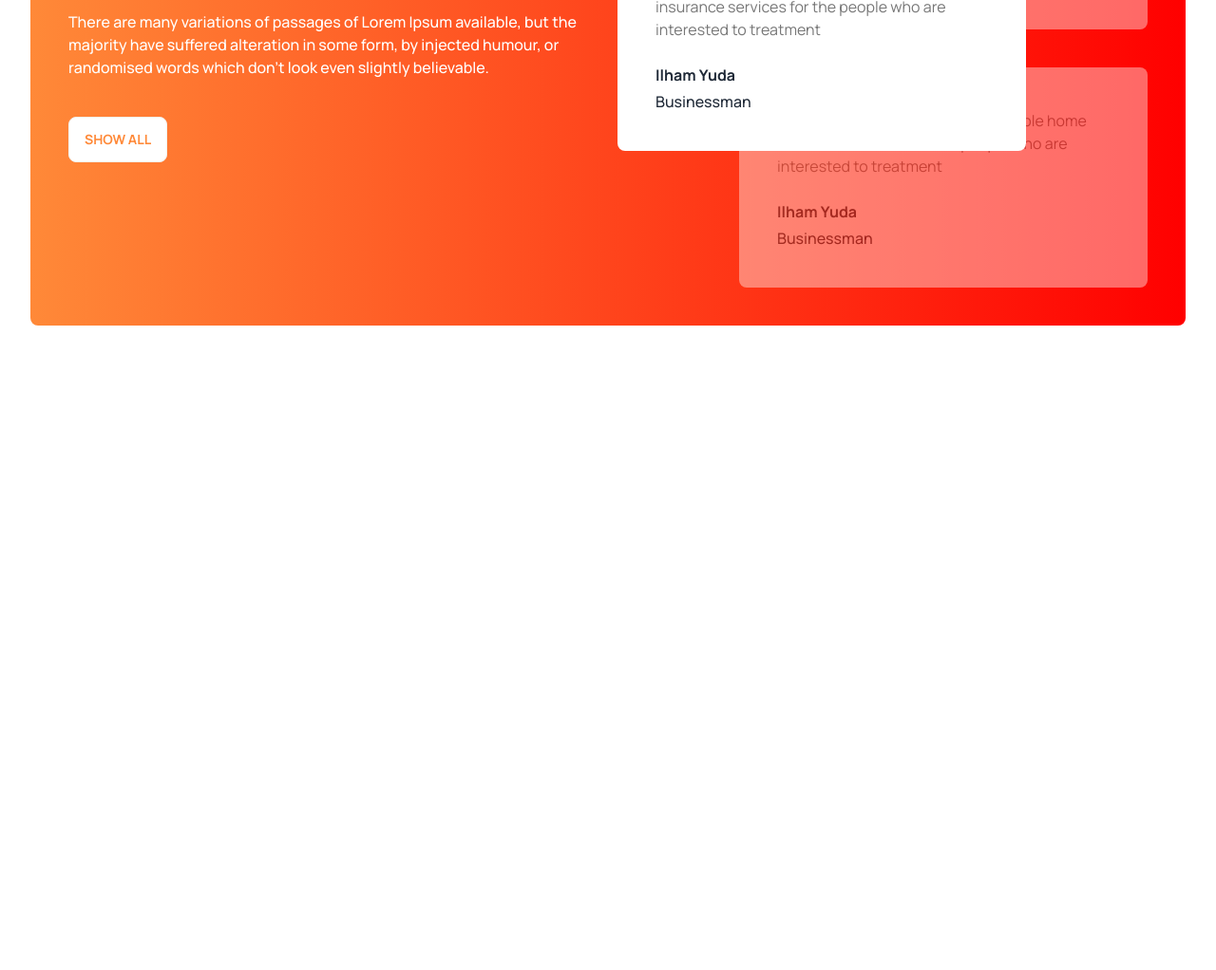
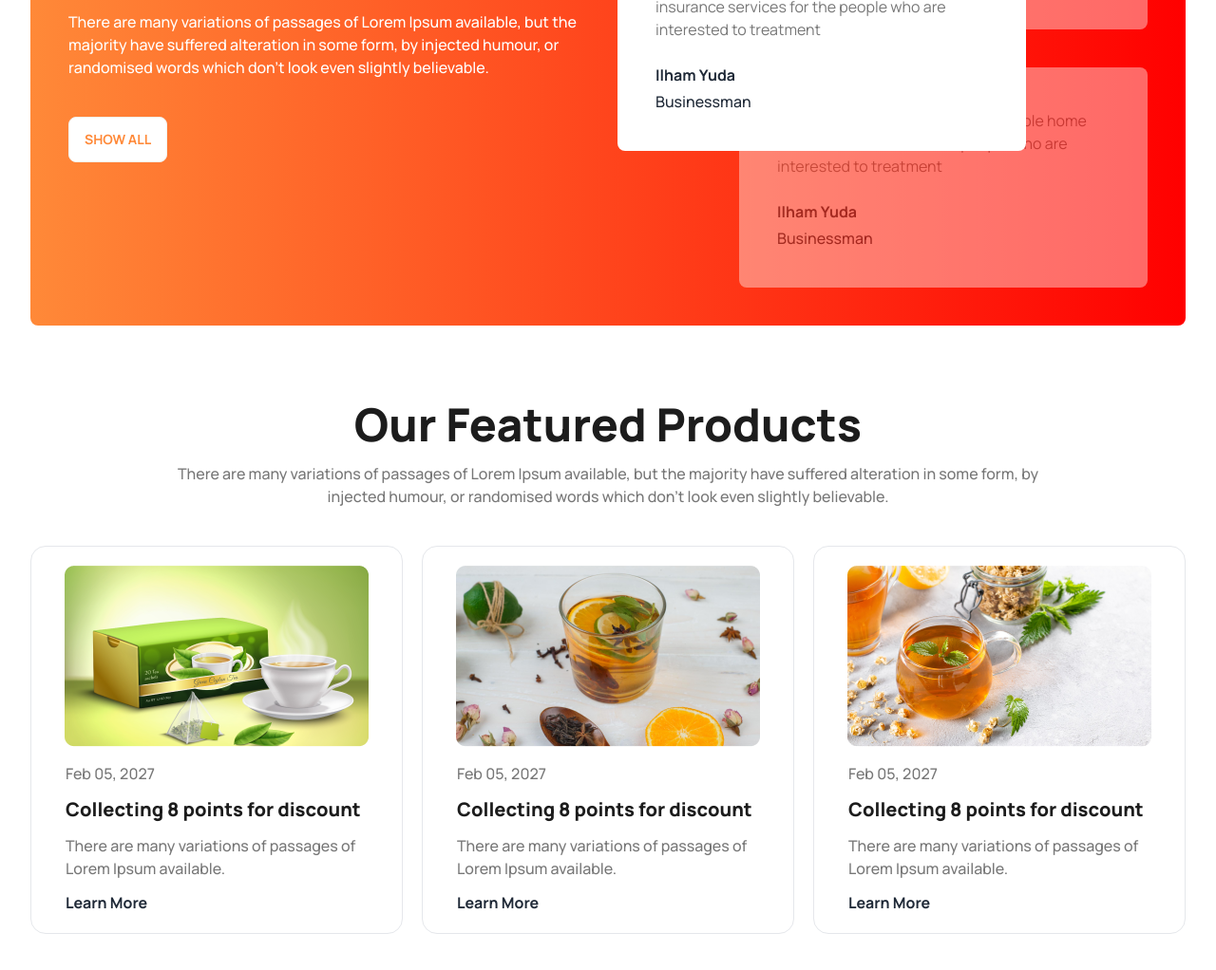
Before and after one commit to Jahid462/tea_house, a plain HTML site: page index.html in a window 1280 px wide. Shown: the part 2097-3119 px from the top of the page at 95% size. Before the commit the page ends 2440 px from the top, so only its background shows below. Drawn offline with nearby package versions, Linux system fonts and the light colour scheme.

Commit message:
News and Events Section Done

```diff
--- a/index.html
+++ b/index.html
@@ -157,6 +157,44 @@
             </div>
         </section>
 
+        <!---------------- News and Events Section ------------------>
+
+        <section class="my-20">
+            <div class="text-center space-y-4">
+                <h1 class="text-4xl md:text-5xl font-extrabold text-primary_color">Our Featured Products</h1>
+                <p class="font-medium text-second_color lg:px-32">There are many variations of passages of Lorem Ipsum available, but the majority have suffered alteration in some form, by injected humour, or randomised words which don't look even slightly believable. </p>
+            </div>
+            <div class="grid grid-cols-1 lg:grid-cols-3 gap-5 mt-10">
+                <div class="card card-compact border py-5">
+                    <figure><img src="./images/news-1.png" alt="Shoes" /></figure>
+                    <div class="px-9 space-y-3 mt-4">
+                        <p class="text-second_color font-medium">Feb 05, 2027</p>
+                        <h2 class="text-primary_color font-extrabold text-xl">Collecting 8 points for discount</h2>
+                        <p class="text-second_color font-medium">There are many variations of passages of Lorem Ipsum available.</p>
+                        <a href="#" class="block font-bold">Learn More</a>
+                    </div>
+                </div>
+                <div class="card card-compact border py-5">
+                    <figure><img src="./images/news-2.png" alt="Shoes" /></figure>
+                    <div class="px-9 space-y-3 mt-4">
+                        <p class="text-second_color font-medium">Feb 05, 2027</p>
+                        <h2 class="text-primary_color font-extrabold text-xl">Collecting 8 points for discount</h2>
+                        <p class="text-second_color font-medium">There are many variations of passages of Lorem Ipsum available.</p>
+                        <a href="#" class="block font-bold">Learn More</a>
+                    </div>
+                </div>
+                <div class="card card-compact border py-5">
+                    <figure><img src="./images/news-3.png" alt="Shoes" /></figure>
+                    <div class="px-9 space-y-3 mt-4">
+                        <p class="text-second_color font-medium">Feb 05, 2027</p>
+                        <h2 class="text-primary_color font-extrabold text-xl">Collecting 8 points for discount</h2>
+                        <p class="text-second_color font-medium">There are many variations of passages of Lorem Ipsum available.</p>
+                        <a href="#" class="block font-bold">Learn More</a>
+                    </div>
+                </div>
+            </div>
+        </section>
+
     </main>
     <footer>
 
```
